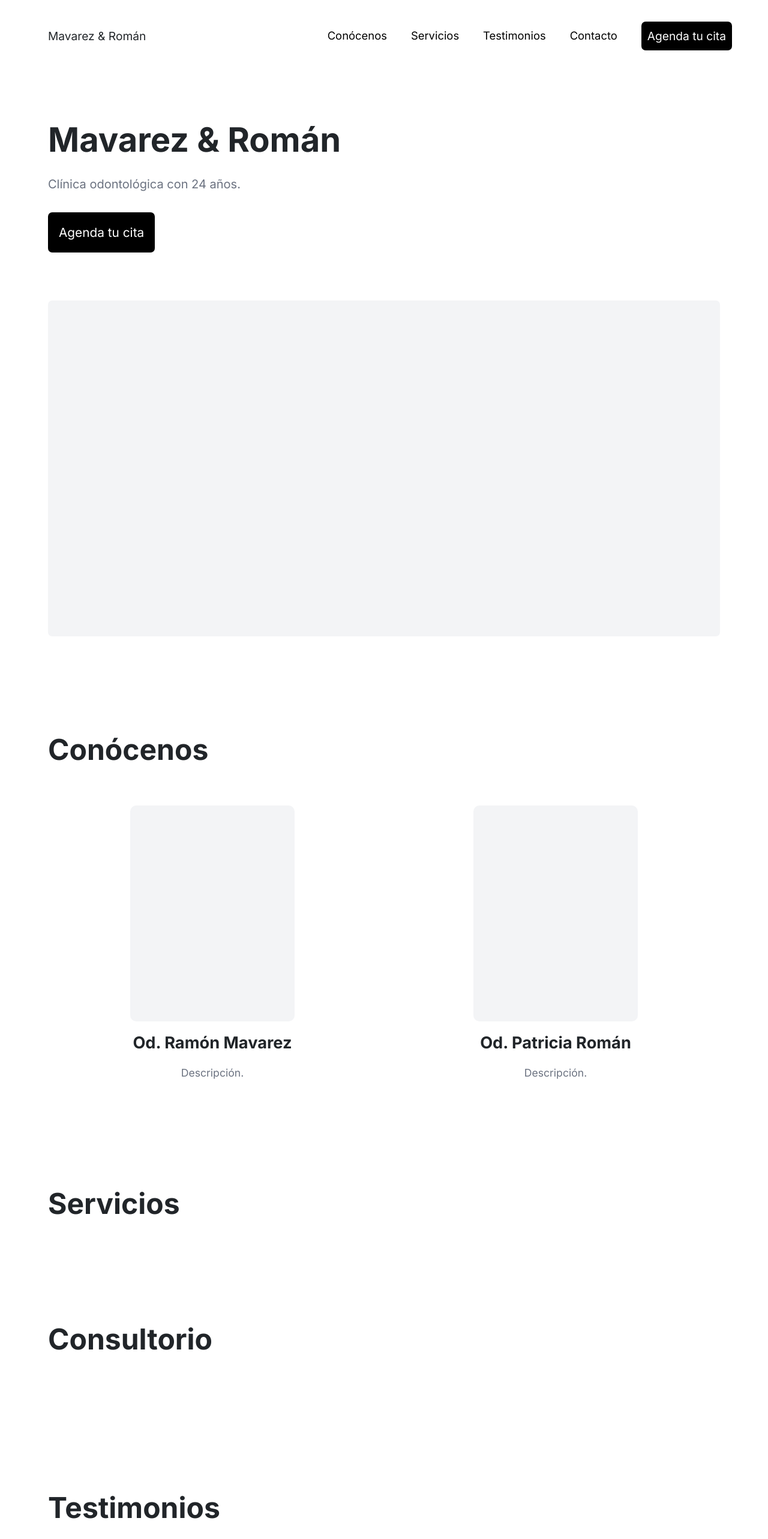
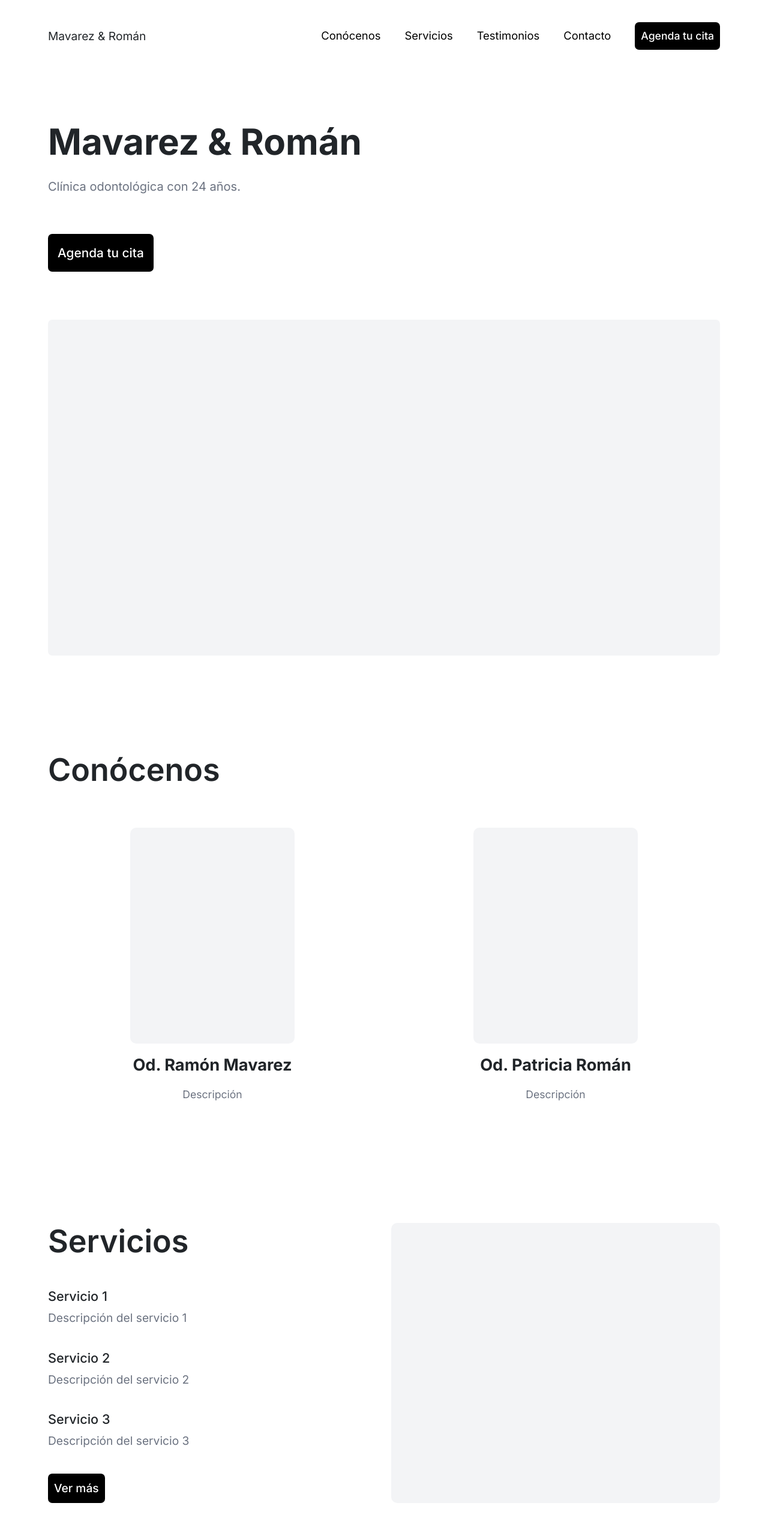
Before and after one commit to jdcorderor/m-r-landing-page, a Next.js app: page / in a window 1280 px wide. Shown: the top 2566 px of the page at 60% size. Built offline with nearby package versions, Linux system fonts and the light colour scheme.

Commit message:
Improved structure

```diff
--- a/app/globals.css
+++ b/app/globals.css
@@ -17,6 +17,8 @@
   }
 }
 
+/* Estilos generales */
+
 body {
   background: var(--background);
   color: var(--foreground);
@@ -28,6 +30,28 @@ div a {
   text-decoration: none;
 }
 
+h2 {
+  font-size: 6.5vh !important;
+  font-weight: 600 !important;
+}
+
+h4 {
+  font-size: 2.7vh !important;
+  font-weight: 500 !important;
+  margin-top: 5vh !important;
+}
+
+.description {
+  font-size: 1.2rem;
+  color: #6b7280;
+}
+
+li a {
+  font-size: 1.05rem;
+  color: #6b7280 !important;
+  text-decoration: none;
+}
+
 .container {
   height: 20vh;
   background-color: #ffffff;
@@ -36,10 +60,17 @@ div a {
   padding: 8px;
 }
 
-/* Grid de odontólogos */
+/* Grid de dos columnas */
 .custom-grid {
   display: grid;
   grid-template-columns: repeat(2, 1fr);
+  gap: 24px;
+}
+
+/* Grid de tres columnas */
+.custom-grid-3 {
+  display: grid;
+  grid-template-columns: repeat(3, 1fr);
   gap: 24px;
 }
 
@@ -63,3 +94,30 @@ div a {
   font-size: 1.1rem;
   margin-bottom: 16px;
 }
+
+/* Tarjetas de testimonios */
+
+.testimonial-card {
+  background: #ffffff;
+  border-radius: 15px;
+  border: #d5d7da 1px solid;
+  padding: 20px;
+}
+
+.testimonial {
+  font-size: 1.7rem;
+  color: #6b7280;
+}
+
+.testimonial-name {
+  font-weight: bold;
+  font-size: 1rem;
+  margin-top: 3.2vh;
+  margin-bottom: 5px !important;
+}
+
+.testimonial-date {
+  font-size: 0.9rem;
+  color: #9ca3af;
+  margin-top: 0 !important;
+}
--- a/app/page.tsx
+++ b/app/page.tsx
@@ -1,77 +1,137 @@
 import "bootstrap/dist/css/bootstrap.min.css";
+import 'bootstrap-icons/font/bootstrap-icons.css';
 
 export default function Home() {
   return (
     <div>
-        <div className="header w-100 h-30" style={{ display: "flex", alignItems: "center" }}>
+        <div className="header d-flex w-100 h-30" style={{ alignItems: "center" }}>
           <div className="p-20" style={{ fontSize: "1.2rem" }}>
             Mavarez & Román
           </div>
-          <div style={{ display: "flex", gap: "40px", marginLeft: "auto", marginRight: "60px", alignItems: "center" }}>
+          <div className="d-flex ml-auto p-20" style={{ gap: "40px", alignItems: "center" }}>
             <a href="">Conócenos</a>
             <a href="">Servicios</a>
             <a href="">Testimonios</a>
             <a href="">Contacto</a>
-            <button className="bg-black p-2.5" style={{ color: "white", fontSize: "1.2rem", borderRadius: "7px" }}>Agenda tu cita</button>
+            <button className="bg-black p-2.5" style={{ color: "white", fontSize: "1.1rem", fontWeight: "500", borderRadius: "7px" }}>Agenda tu cita</button>
           </div>
         </div>
         <div className="body d-flex p-20">
-            <div style={{ width: "100vw" }}>
-                <h1 style={{ fontSize: "7vh", fontWeight: "bold" }}>Mavarez & Román</h1>
-                <p style={{ fontSize: "2.5vh", marginTop: "25px", color: "#6b7280" }}>
+            <div className="w-100">
+                <h1 style={{ fontSize: "7.5vh", fontWeight: "bold" }}>Mavarez & Román</h1>
+                <p className="mt-4" style={{ fontSize: "2.5vh", color: "#6b7280" }}>
                   Clínica odontológica con 24 años.
                 </p>
-                <button className="bg-black mt-3" style={{ color: "white", fontSize: "1.3rem", padding: "18px", borderRadius: "7px" }}>Agenda tu cita</button>
+                <button className="bg-black mt-5 p-3" style={{ color: "white", fontSize: "1.3rem", fontWeight: "500", borderRadius: "7px" }}>Agenda tu cita</button>
                 <div style={{ backgroundColor: "#f3f4f6", marginTop: "10vh", borderRadius: "7px", width: "100%", height: "70vh" }}></div>
             </div>
         </div>
         <div className="body d-flex p-20">
-            <div style={{ width: "100vw" }}>
-                <h2 style={{ fontSize: "6vh", fontWeight: "bold" }}>Conócenos</h2>
-                <div className="custom-grid" style={{ marginTop: "8vh", width: "100%" }}>
+            <div className="w-100">
+                <h2>Conócenos</h2>
+                <div className="custom-grid w-100" style={{ marginTop: "8vh" }}>
                   <div className="odont-card">
                     <div style={{ backgroundColor: "#f3f4f6", width: "50%", height: "45vh", borderRadius: "10px" }}></div>
                     <h3 className="odont-nombre">Od. Ramón Mavarez</h3>
                     <p className="odont-desc">
-                      Descripción.
+                      Descripción
                     </p>
                   </div>
                   <div className="odont-card">
                     <div style={{ backgroundColor: "#f3f4f6", width: "50%", height: "45vh", borderRadius: "10px" }}></div>
                     <h3 className="odont-nombre">Od. Patricia Román</h3>
                     <p className="odont-desc">
-                      Descripción.
+                      Descripción
                     </p>
                   </div>
                 </div>
             </div>
         </div>
         <div className="body d-flex p-20">
-            <div style={{ width: "100vw" }}>
-                <h2 style={{ fontSize: "6vh", fontWeight: "bold" }}>Servicios</h2>
-                <div>
-
+            <div className="w-100">
+                <div className="custom-grid w-100" style={{ marginTop: "3vh" }}>
+                  <div>
+                    <h2 className="mb-5">Servicios</h2>
+                    <h4>Servicio 1</h4>
+                    <p className="description mb-4">Descripción del servicio 1</p>
+                    <h4>Servicio 2</h4>
+                    <p className="description mb-4">Descripción del servicio 2</p>
+                    <h4>Servicio 3</h4>
+                    <p className="description mb-4">Descripción del servicio 3</p>
+                    <button className="bg-black mt-3 p-2.5" style={{ color: "white", fontSize: "1.2rem", fontWeight: "500", borderRadius: "7px" }}>Ver más</button>
+                  </div>
+                  <div style={{ backgroundColor: "#f3f4f6", width: "100%", height: "100%", borderRadius: "10px" }}></div>
                 </div>
             </div>
         </div>
         <div className="body d-flex p-20">
-            <div style={{ width: "100vw" }}>
-                <h2 style={{ fontSize: "6vh", fontWeight: "bold" }}>Consultorio</h2>
-                <div className="custom-grid" style={{ marginTop: "8vh", width: "100%" }}>
-
+            <div className="w-100">
+                <h2 className="mb-5">Consultorio</h2>
+                <div className="custom-grid w-100" style={{ marginTop: "8vh" }}>
+                  <div>
+                    <div style={{ backgroundColor: "#f3f4f6", width: "100%", height: "40vh", borderRadius: "10px" }}></div>
+                    <h4>Ubicación corta y horario.</h4>
+                    <p className="desc mb-4">Descripción breve de la ubicación y horario de atención.</p>
+                  </div>
+                  <div style={{ backgroundColor: "#f3f4f6", width: "100%", height: "100%", borderRadius: "10px" }}></div>
                 </div>
             </div>
         </div>
         <div className="body d-flex p-20">
-            <div style={{ width: "100vw" }}>
-                <h2 style={{ fontSize: "6vh", fontWeight: "bold" }}>Testimonios</h2>
-                <div>
-
+            <div className="w-100">
+                <h2 className="mb-5">Testimonios</h2>
+                <div className="custom-grid-3 w-100" style={{ marginTop: "8vh" }}>
+                  <div className="testimonial-card">
+                    <p className="testimonial">&quot;Excelente servicio&quot;</p>
+                    <p className="testimonial-name">Nombre del paciente</p>
+                    <p className="testimonial-date">Fecha</p>
+                  </div>
+                  <div className="testimonial-card">
+                    <p className="testimonial">&quot;Excelente servicio&quot;</p>
+                    <p className="testimonial-name">Nombre del paciente</p>
+                    <p className="testimonial-date">Fecha</p>
+                  </div>
+                  <div className="testimonial-card">
+                    <p className="testimonial">&quot;Excelente servicio&quot;</p>
+                    <p className="testimonial-name">Nombre del paciente</p>
+                    <p className="testimonial-date">Fecha</p>
+                  </div>
                 </div>
             </div>
         </div>
-        <div>
-
+        <div className="body custom-grid p-20" style={{ backgroundColor: "#f3f4f6", alignItems: "center" }}>
+          <h2>Comparte tu experiencia</h2>
+          <div style={{ width: "100%", display: "flex", justifyContent: "flex-end" }}>
+            <button className="bg-black p-3" style={{ color: "white", fontSize: "1.3rem", fontWeight: "500", width: "15vw", borderRadius: "7px" }}>Agregar comentario</button>
+          </div>
+        </div>
+        <div className="footer p-20" style={{ display: "flex", justifyContent: "space-between", alignItems: "flex-start" }}>
+          <div>
+            <div className="mb-5" style={{ fontSize: "1.2rem" }}>
+              Mavarez & Román
+            </div>
+            <div>
+              <i className="bi bi-telephone"></i> 0212-1234567
+            </div>
+            <div>
+              <i className="bi bi-envelope"></i> info@mavarezroman.com
+            </div>
+            <div>
+              <i className="bi bi-instagram"></i> mavarezroman
+            </div>
+            <div className="mt-5" style={{ fontSize: "0.9rem", color: "#6b7280" }}>
+              Copyright 2025 <i className="bi bi-c-circle"></i>, Mavarez & Román. Todos los derechos reservados.
+            </div>
+          </div>
+          <div style={{ minWidth: "180px", marginLeft: "40px" }}>
+            <ul className="p-0 m-0" style={{ listStyle: "none" }}>
+              <li><a href="#conocenos">Conócenos</a></li>
+              <li><a href="#servicios">Servicios</a></li>
+              <li><a href="#consultorio">Consultorio</a></li>
+              <li><a href="#testimonios">Testimonios</a></li>
+              <li><a href="#testimonios">Agendar cita</a></li>
+            </ul>
+          </div>
         </div>
     </div>
   );
```
